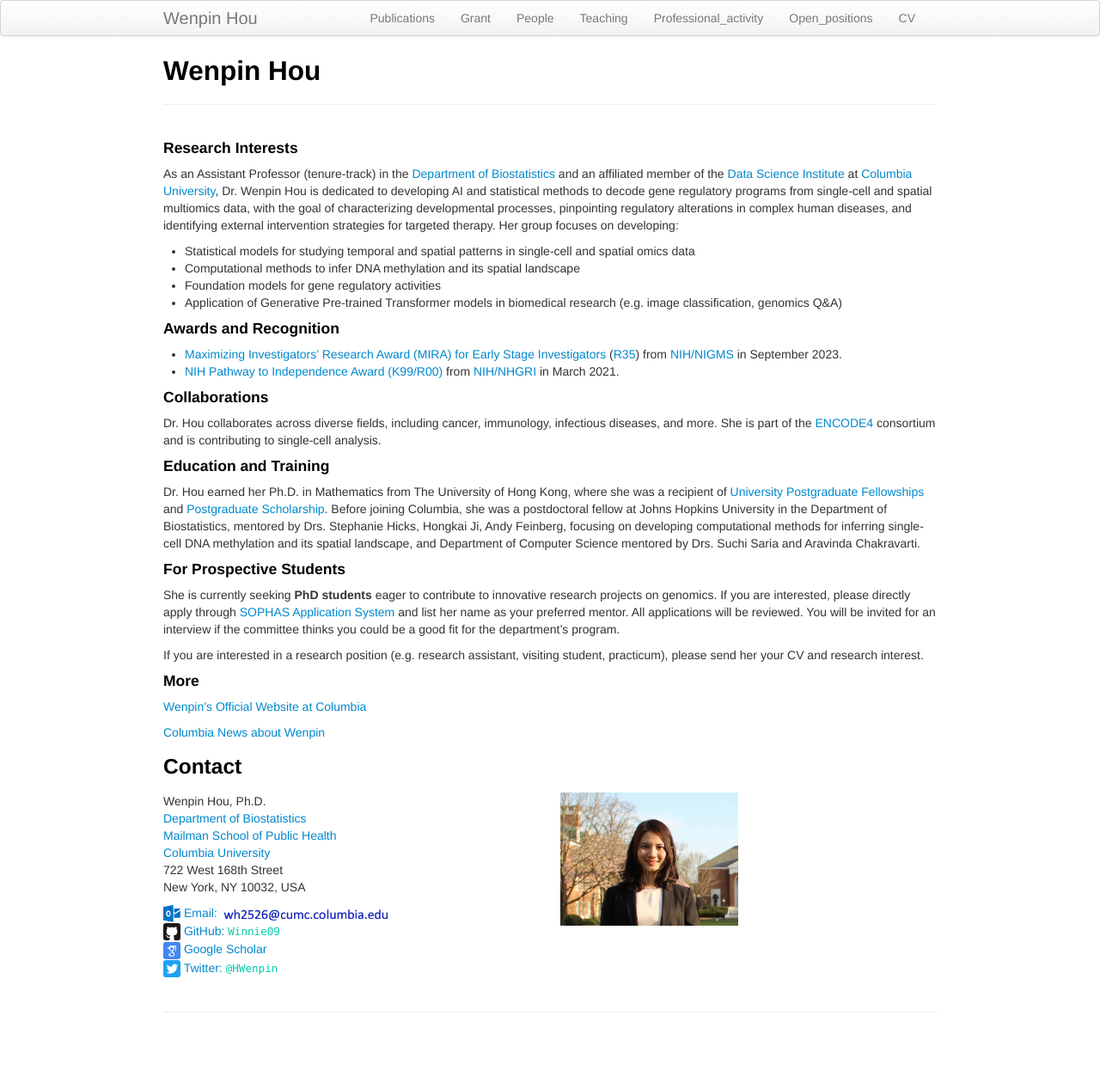
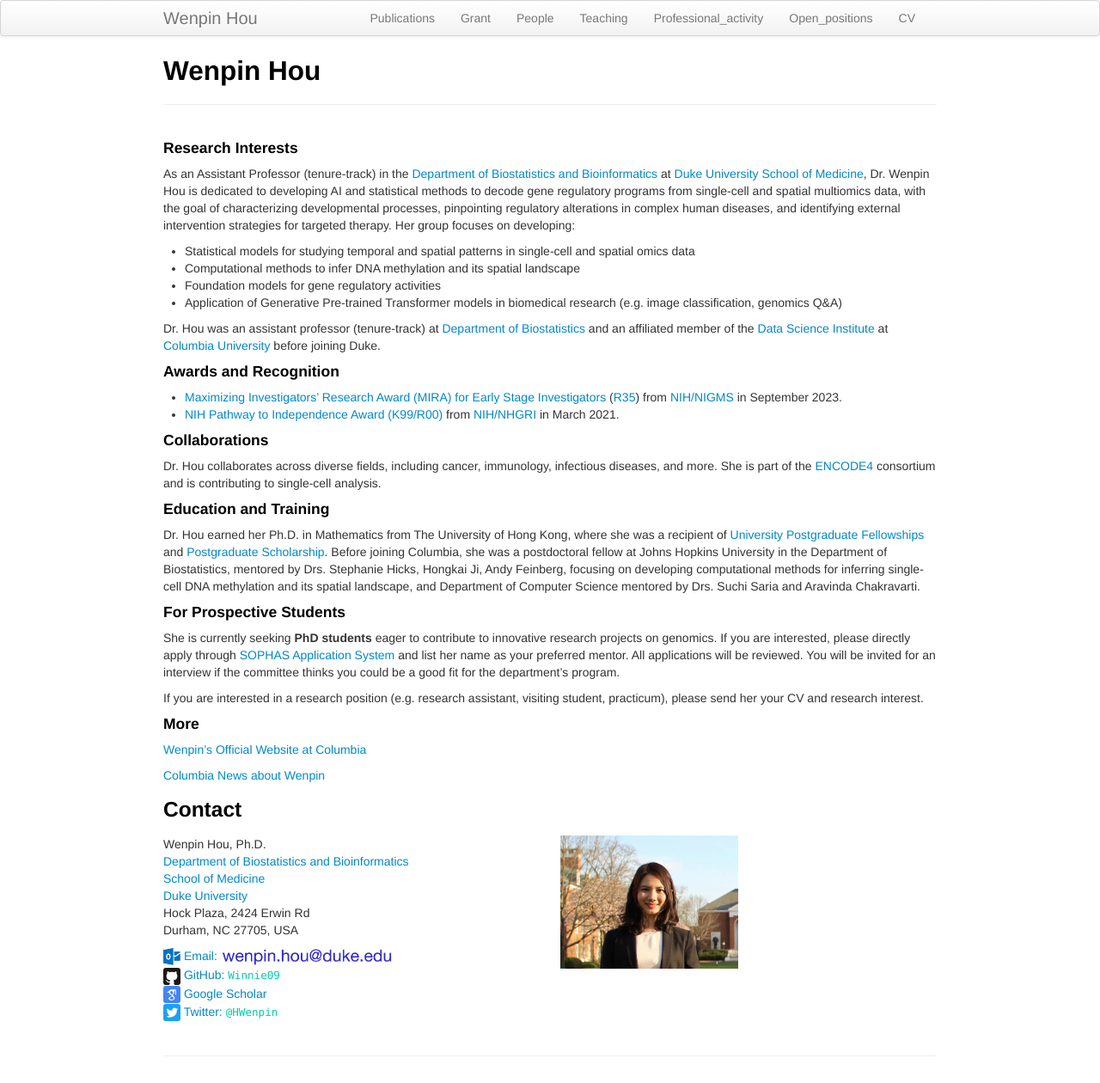
Before and after one commit to Winnie09/Wenpin_Hou, a Jekyll site: the page built from index.md, in a window 1280 px wide. Shown: the whole page at 86% size. Built offline with Jekyll 4.4.1, drawn with Linux system fonts in a browser that asks for light colours; before the commit the page ends 1209 px from its top, so only the background shows below that.

Commit message:
add new position

```diff
--- a/index.md
+++ b/index.md
@@ -5,12 +5,14 @@ layout: page
 
 
 #### Research Interests
-As an Assistant Professor (tenure-track) in the [Department of Biostatistics](https://www.publichealth.columbia.edu/academics/departments/biostatistics) and an affiliated member of the [Data Science Institute](https://datascience.columbia.edu/people/wenpin-hou/) at [Columbia University](https://www.columbia.edu/), Dr. Wenpin Hou is dedicated to developing AI and statistical methods to decode gene regulatory programs from single-cell and spatial multiomics data, with the goal of characterizing developmental processes, pinpointing regulatory alterations in complex human diseases, and identifying external intervention strategies for targeted therapy. Her group focuses on developing:
+As an Assistant Professor (tenure-track) in the [Department of Biostatistics and Bioinformatics](https://biostat.duke.edu/) at [Duke University](https://www.duke.edu/) [School of Medicine](https://medschool.duke.edu/), Dr. Wenpin Hou is dedicated to developing AI and statistical methods to decode gene regulatory programs from single-cell and spatial multiomics data, with the goal of characterizing developmental processes, pinpointing regulatory alterations in complex human diseases, and identifying external intervention strategies for targeted therapy. Her group focuses on developing:
 
 - Statistical models for studying temporal and spatial patterns in single-cell and spatial omics data
 - Computational methods to infer DNA methylation and its spatial landscape
 - Foundation models for gene regulatory activities
 - Application of Generative Pre-trained Transformer models in biomedical research (e.g. image classification, genomics Q&A)
+
+Dr. Hou was an assistant professor (tenure-track) at [Department of Biostatistics](https://www.publichealth.columbia.edu/academics/departments/biostatistics) and an affiliated member of the [Data Science Institute](https://datascience.columbia.edu/people/wenpin-hou/) at [Columbia University](https://www.columbia.edu/) before joining Duke.
 
 #### Awards and Recognition
 - [Maximizing Investigators’ Research Award (MIRA) for Early Stage Investigators](https://grants.nih.gov/grants/guide/pa-files/PAR-20-117.html) ([R35](https://reporter.nih.gov/search/Ym09DhMfd0-tUjFN97zw_w/project-details/10712174)) from [NIH/NIGMS](https://www.nigms.nih.gov/) in September 2023.
@@ -42,11 +44,11 @@ If you are interested in a research position (e.g. research assistant, visiting
 <div class="span6" markdown="1">
 
 Wenpin Hou, Ph.D. <br/>
-[Department of Biostatistics](https://www.publichealth.columbia.edu/academics/departments/biostatistics) <br/>
-[Mailman School of Public Health](https://www.publichealth.columbia.edu/) <br/>
-[Columbia University](https://www.columbia.edu/) <br/>
-722 West 168th Street <br/>
-New York, NY 10032, USA
+[Department of Biostatistics and Bioinformatics](https://biostat.duke.edu/) <br/>
+[School of Medicine](https://medschool.duke.edu/) <br/>
+[Duke University](https://www.duke.edu/) <br/>
+Hock Plaza, 2424 Erwin Rd <br/>
+Durham, NC 27705, USA
 
 
 <img src="images/envelope.svg" alt="Email logo" width="20"> [Email:]() <img src="images/email_address.png" alt="Email address" width="200"> <br/>
```
Also changed, not shown: pages/professional.md (+7 -3 lines), images/email_address.png.
